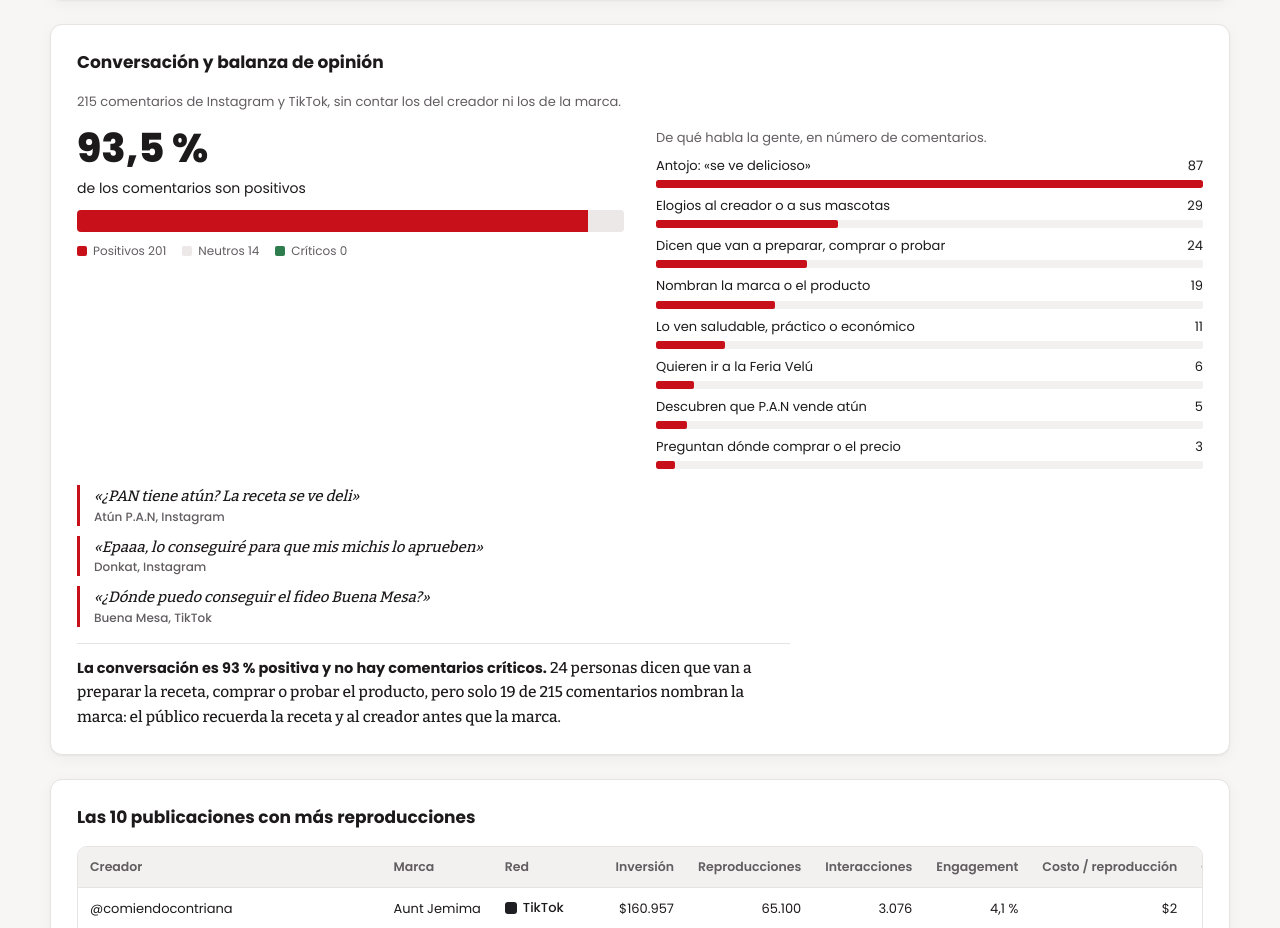
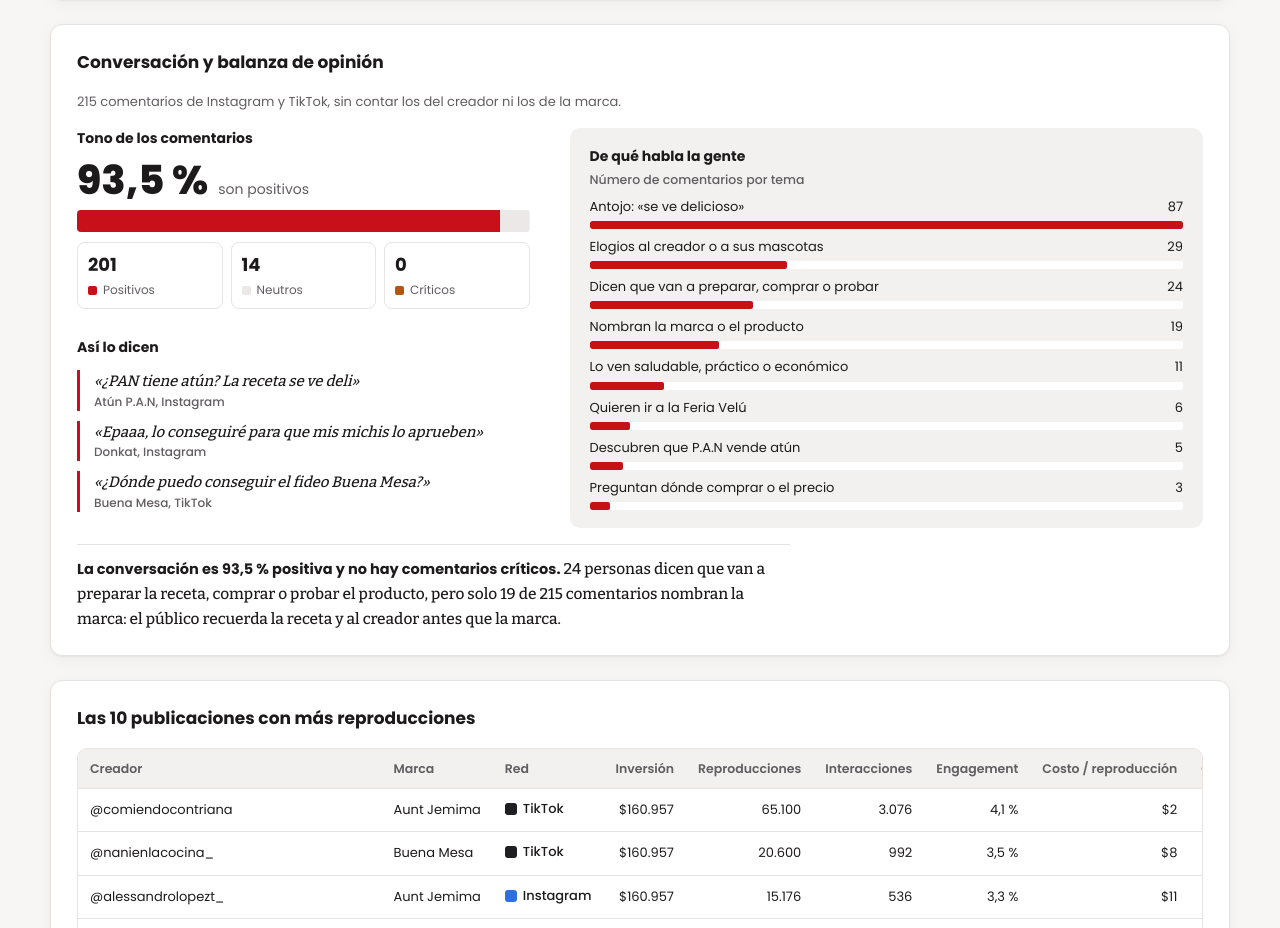
Before and after one commit to kevinromeroe/polar-influencers, a plain HTML site: page index.html in a window 1280 px wide. Shown: the part 1543-2471 px from the top of the page. Drawn offline with nearby package versions, Linux system fonts and the light colour scheme.

Commit message:
Conversación y balanza de opinión: tono y citas a la izquierda, temas a la derecha, hallazgo al cierre
Co-Authored-By: Claude Opus 5.5 <noreply@anthropic.com>

```diff
--- a/datos/reporte.js
+++ b/datos/reporte.js
@@ -56,7 +56,7 @@ rows:[
 conv:{
  all:{n:215,src:"Instagram y TikTok",pos:201,neu:14,neg:0,themes:[["Antojo: «se ve delicioso»",87],["Elogios al creador o a sus mascotas",29],["Dicen que van a preparar, comprar o probar",24],["Nombran la marca o el producto",19],["Lo ven saludable, práctico o económico",11],["Quieren ir a la Feria Velú",6],["Descubren que P.A.N vende atún",5],["Preguntan dónde comprar o el precio",3]],
   quotes:[["¿PAN tiene atún? La receta se ve deli","Atún P.A.N, Instagram"],["Epaaa, lo conseguiré para que mis michis lo aprueben","Donkat, Instagram"],["¿Dónde puedo conseguir el fideo Buena Mesa?","Buena Mesa, TikTok"]],
-  find:"<b>La conversación es 93 % positiva y no hay comentarios críticos.</b> 24 personas dicen que van a preparar la receta, comprar o probar el producto, pero solo 19 de 215 comentarios nombran la marca: el público recuerda la receta y al creador antes que la marca."},
+  find:"<b>La conversación es 93,5 % positiva y no hay comentarios críticos.</b> 24 personas dicen que van a preparar la receta, comprar o probar el producto, pero solo 19 de 215 comentarios nombran la marca: el público recuerda la receta y al creador antes que la marca."},
  PAN:{n:100,src:"Instagram y TikTok",pos:95,neu:5,neg:0,themes:[["Antojo: «se ve delicioso»",55],["Dicen que van a preparar la receta",11],["Lo ven saludable, práctico o económico",9],["Descubren que P.A.N vende atún",5],["Comparten su propia receta con atún",4],["Preguntas sobre la receta o el precio",4],["Mencionan a la competencia",1]],
   quotes:[["¿PAN tiene atún? La receta se ve deli","Instagram, wrap de atún"],["No sabía que tenían atún, ¿qué precio tiene la lata?","Instagram, wrap de atún"],["Y eso que no soy fan del atún, pero me provocó","Instagram, calabaza de atún"]],
   find:"<b>5 personas se enteraron por estas publicaciones de que P.A.N vende atún</b> y 11 dicen que van a preparar la receta. El contenido está dando a conocer la nueva categoría; una persona ya pregunta el precio de la lata."},
--- a/index.html
+++ b/index.html
@@ -165,14 +165,27 @@ tr:last-child td{border-bottom:0}
 .issues code{font-size:12px;word-break:break-all;color:var(--muted)}
 .find{font:500 15.5px/1.6 var(--serif);border-top:1px solid var(--line);padding-top:12px;max-width:72ch}
 .find b{font-family:var(--display);font-weight:700;font-size:14.5px}
-.conv{display:grid;grid-template-columns:repeat(auto-fit,minmax(min(300px,100%),1fr));gap:22px 32px}
+.conv{display:grid;grid-template-columns:minmax(0,5fr) minmax(0,7fr);gap:28px 40px;align-items:start}
+@media (max-width:820px){.conv{grid-template-columns:minmax(0,1fr)}}
+.conv-col{display:grid;gap:28px;align-content:start}
+.blk{display:grid;gap:12px;align-content:start}
+.conv h4{margin:0;font-size:14px;font-weight:700;color:var(--ink)}
+.conv h4 small{display:block;font-size:12.5px;font-weight:500;color:var(--muted);margin-top:2px}
+.panel{background:var(--soft);border-radius:10px;padding:18px 20px}
 .scale{display:grid;gap:10px;align-content:start}
+.bigrow{display:flex;align-items:baseline;gap:10px;flex-wrap:wrap}
+.bigrow span:last-child{color:var(--muted)}
+.tone{display:grid;grid-template-columns:repeat(3,minmax(0,1fr));gap:8px}
+.tone div{border:1px solid var(--line);border-radius:8px;padding:8px 10px;display:grid;gap:2px}
+.tone b{font-size:18px;font-weight:700}
+.tone span{display:flex;align-items:center;gap:6px;font-size:12px;color:var(--muted)}
+.tone i{width:9px;height:9px;border-radius:2px;flex:none}
 .stack{display:flex;height:22px;border-radius:4px;overflow:hidden;background:var(--soft)}
 .stack span{display:block}
 .big{font-size:40px;font-weight:800;line-height:1;color:var(--ink)}
 .themes{display:grid;gap:8px}
 .th{display:grid;grid-template-columns:1fr 34px;gap:4px 10px;font-size:13px;align-items:center}
-.th .track{grid-column:1/-1;height:8px}
+.th .track{grid-column:1/-1;height:8px;background:var(--paper)}
 .quotes{display:grid;gap:10px;margin:0;padding:0}
 .quotes li{list-style:none;font:italic 500 15px/1.5 var(--serif);padding-left:14px;border-left:3px solid var(--brand-mark)}
 .quotes small{display:block;font:500 12px var(--display);color:var(--muted);font-style:normal}
@@ -245,15 +258,19 @@ const CONV=D.conv;;
 function convCard(k){
   const c=CONV[k];const mx=Math.max(...c.themes.map(t=>t[1]));
   const w=v=>(v/c.n*100).toFixed(1)+"%";
+  const tone=[["Positivos",c.pos,"var(--brand-mark)"],["Neutros",c.neu,"var(--lav)"],["Críticos",c.neg,"var(--warn)"]];
   return `<section class="card"><h3>Conversación y balanza de opinión</h3><p class="lead">${c.n} comentarios de ${c.src}, sin contar los del creador ni los de la marca.</p>
   <div class="conv">
-   <div class="scale"><span class="big num">${pct(c.pos/c.n)}</span><span>de los comentarios son positivos</span>
-    <div class="stack" role="img" aria-label="Positivos ${c.pos}, neutros ${c.neu}, críticos ${c.neg}"><span style="width:${w(c.pos)};background:var(--brand-mark)"></span><span style="width:${w(c.neu)};background:var(--lav)"></span><span style="width:${w(c.neg)};background:var(--bm)"></span></div>
-    <div class="legend"><span><i style="background:var(--brand-mark)"></i>Positivos ${c.pos}</span><span><i style="background:var(--lav)"></i>Neutros ${c.neu}</span><span><i style="background:var(--bm)"></i>Críticos ${c.neg}</span></div>
+   <div class="conv-col">
+    <div class="blk scale"><h4>Tono de los comentarios</h4>
+     <div class="bigrow"><span class="big num">${pct(c.pos/c.n)}</span><span>son positivos</span></div>
+     <div class="stack" role="img" aria-label="Positivos ${c.pos}, neutros ${c.neu}, críticos ${c.neg}">${tone.map(t=>`<span style="width:${w(t[1])};background:${t[2]}"></span>`).join("")}</div>
+     <div class="tone">${tone.map(t=>`<div><b class="num">${n(t[1])}</b><span><i style="background:${t[2]}"></i>${t[0]}</span></div>`).join("")}</div>
+    </div>
+    <div class="blk"><h4>Así lo dicen</h4><ul class="quotes">${c.quotes.map(q=>`<li>«${q[0]}»<small>${q[1]}</small></li>`).join("")}</ul></div>
    </div>
-   <div class="themes"><p class="lead">De qué habla la gente, en número de comentarios.</p>${c.themes.map(t=>`<div class="th"><span>${t[0]}</span><span class="num" style="text-align:right">${t[1]}</span><span class="track"><span class="fill" style="width:${(t[1]/mx*100).toFixed(1)}%"></span></span></div>`).join("")}</div>
+   <div class="blk panel themes"><h4>De qué habla la gente<small>Número de comentarios por tema</small></h4>${c.themes.map(t=>`<div class="th"><span>${t[0]}</span><span class="num" style="text-align:right">${t[1]}</span><span class="track"><span class="fill" style="width:${(t[1]/mx*100).toFixed(1)}%"></span></span></div>`).join("")}</div>
   </div>
-  <ul class="quotes">${c.quotes.map(q=>`<li>«${q[0]}»<small>${q[1]}</small></li>`).join("")}</ul>
   <p class="find">${c.find}</p></section>`;
 }
 const med=a=>{const s=[...a].sort((x,y)=>x-y),m=s.length>>1;return s.length%2?s[m]:(s[m-1]+s[m])/2};
```
Also changed, not shown: 5 other files.
